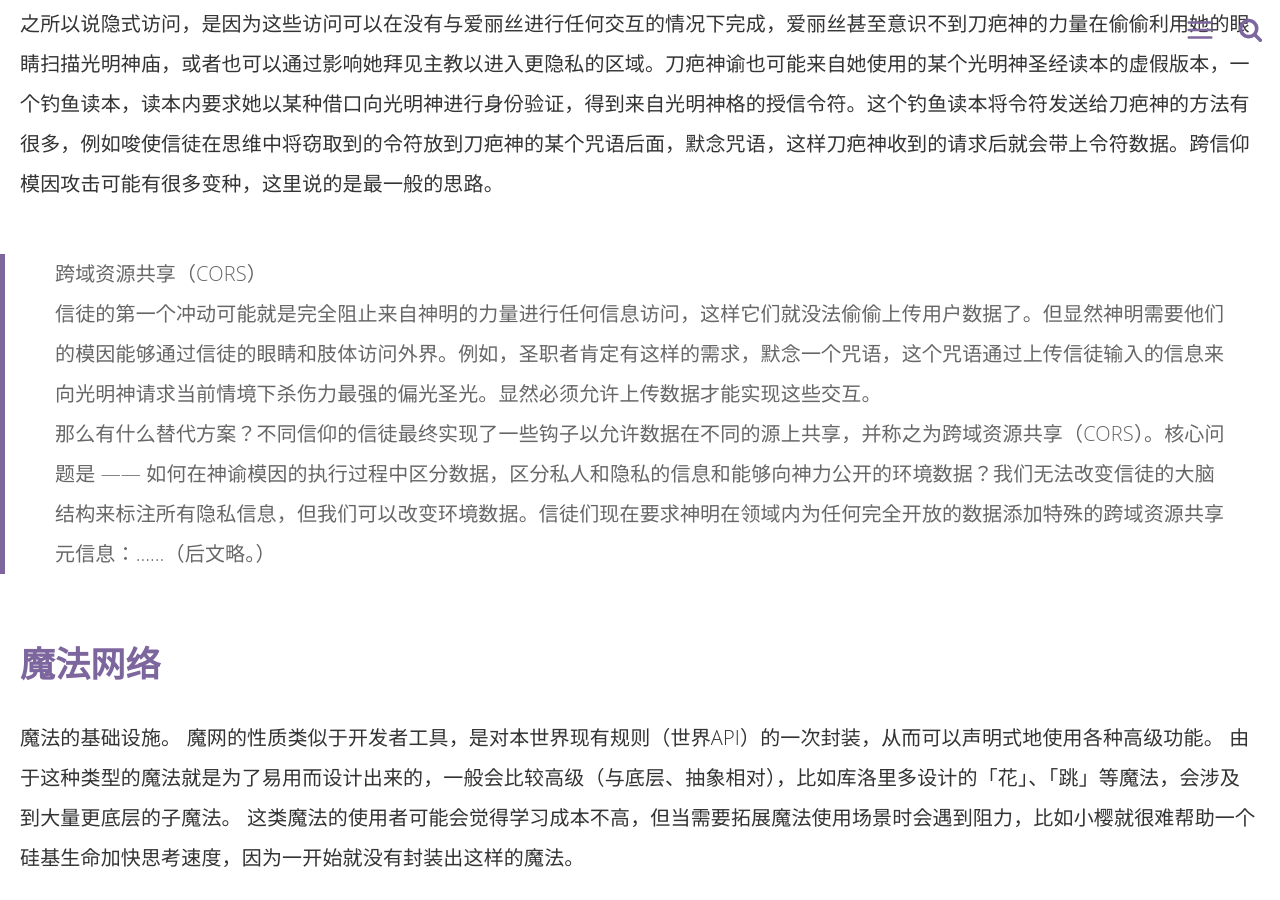
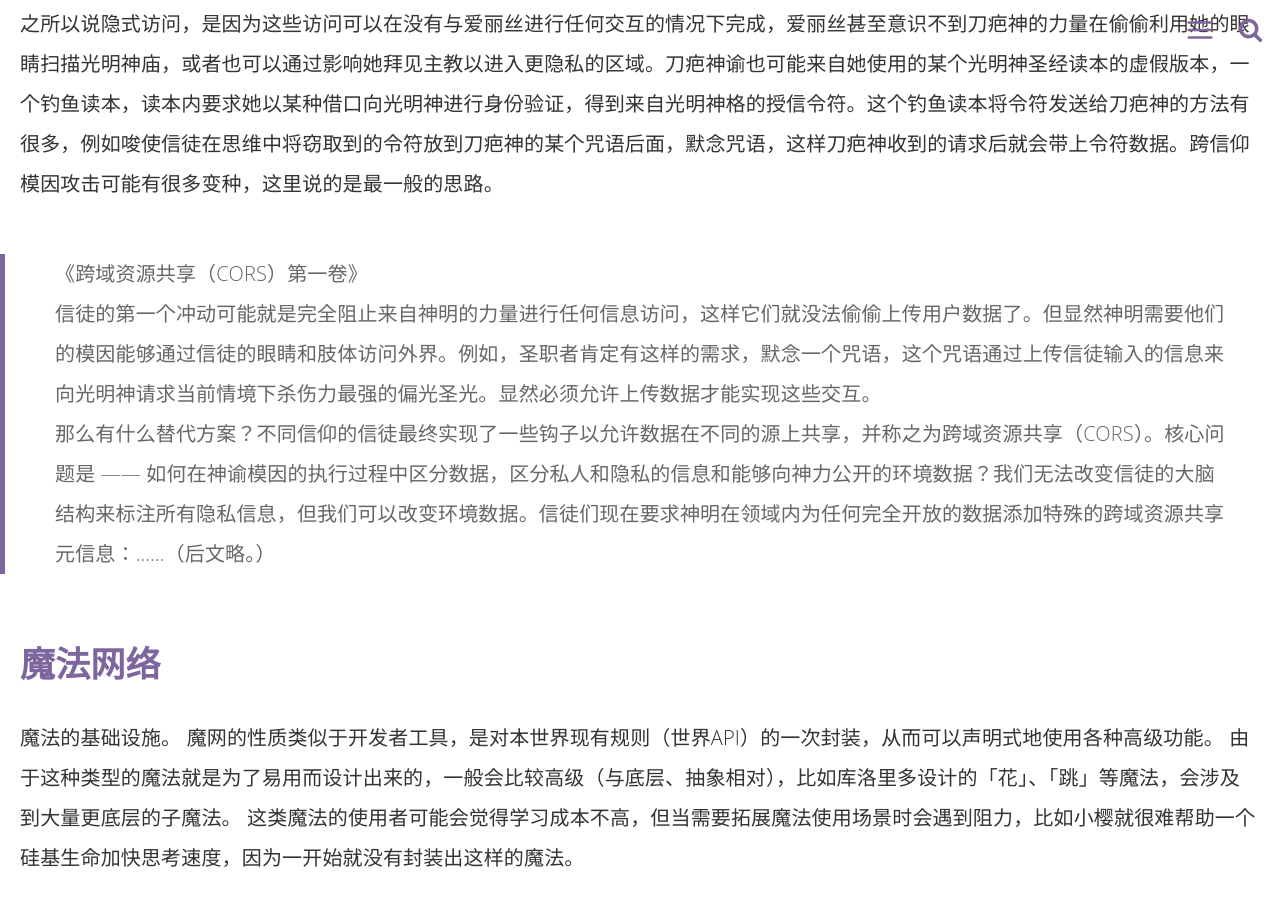
Before and after one commit to linonetwo/linonetwo.github.io, a Jekyll site: the page built from _posts/2018-03-15-魔法的基础设施.md, in a window 1280 px wide and 900 px high, scrolled down 1565 px. Built offline with Jekyll 4.4.1, drawn with Linux system fonts in a browser that asks for light colours; comment, search, counter and statistics services are not loaded.

Commit message:
Update 2018-03-15-魔法的基础设施.md

```diff
--- a/_posts/2018-03-15-魔法的基础设施.md
+++ b/_posts/2018-03-15-魔法的基础设施.md
@@ -35,7 +35,7 @@ introduction: '分类不同有魔世界的力量来源'
 
 之所以说隐式访问，是因为这些访问可以在没有与爱丽丝进行任何交互的情况下完成，爱丽丝甚至意识不到刀疤神的力量在偷偷利用她的眼睛扫描光明神庙，或者也可以通过影响她拜见主教以进入更隐私的区域。刀疤神谕也可能来自她使用的某个光明神圣经读本的虚假版本，一个钓鱼读本，读本内要求她以某种借口向光明神进行身份验证，得到来自光明神格的授信令符。这个钓鱼读本将令符发送给刀疤神的方法有很多，例如唆使信徒在思维中将窃取到的令符放到刀疤神的某个咒语后面，默念咒语，这样刀疤神收到的请求后就会带上令符数据。跨信仰模因攻击可能有很多变种，这里说的是最一般的思路。
 
-> 跨域资源共享（CORS）
+> 《跨域资源共享（CORS）第一卷》
 > <br />
 > 信徒的第一个冲动可能就是完全阻止来自神明的力量进行任何信息访问，这样它们就没法偷偷上传用户数据了。但显然神明需要他们的模因能够通过信徒的眼睛和肢体访问外界。例如，圣职者肯定有这样的需求，默念一个咒语，这个咒语通过上传信徒输入的信息来向光明神请求当前情境下杀伤力最强的偏光圣光。显然必须允许上传数据才能实现这些交互。
 > <br />
```
